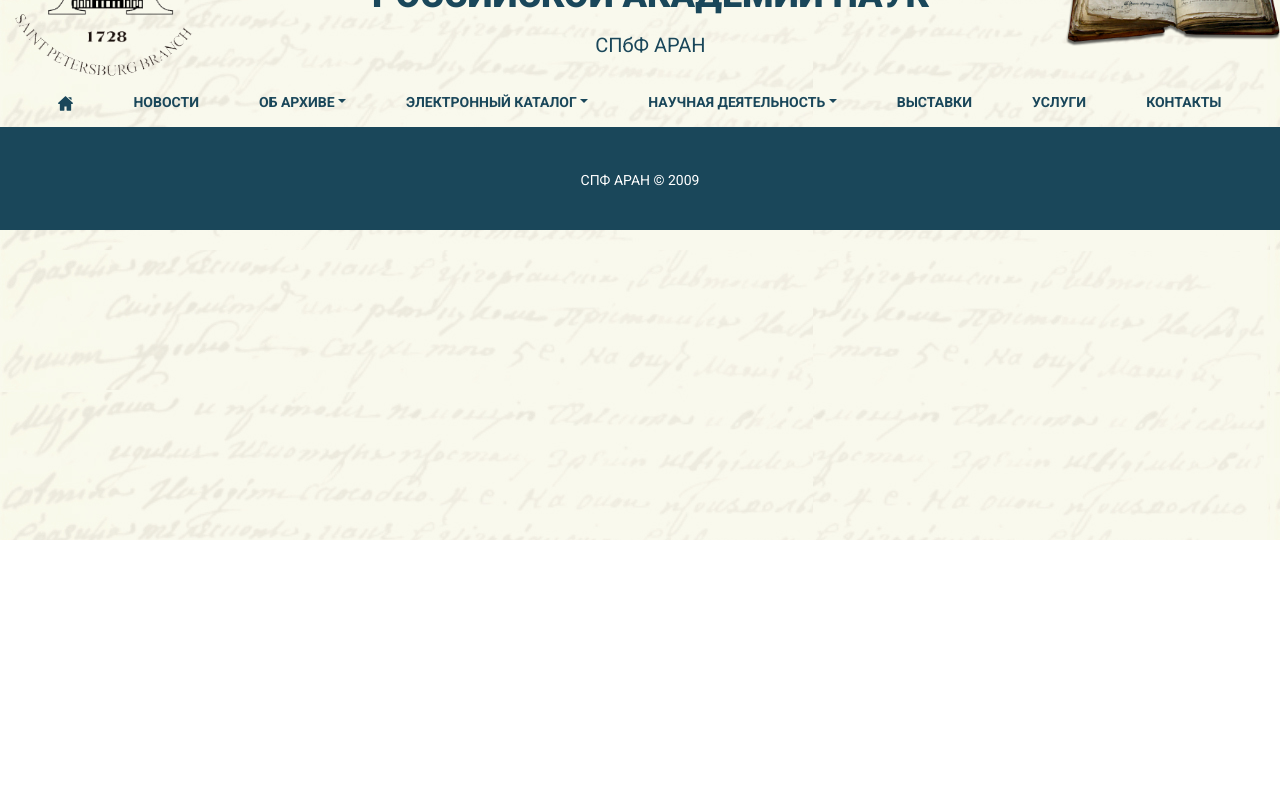
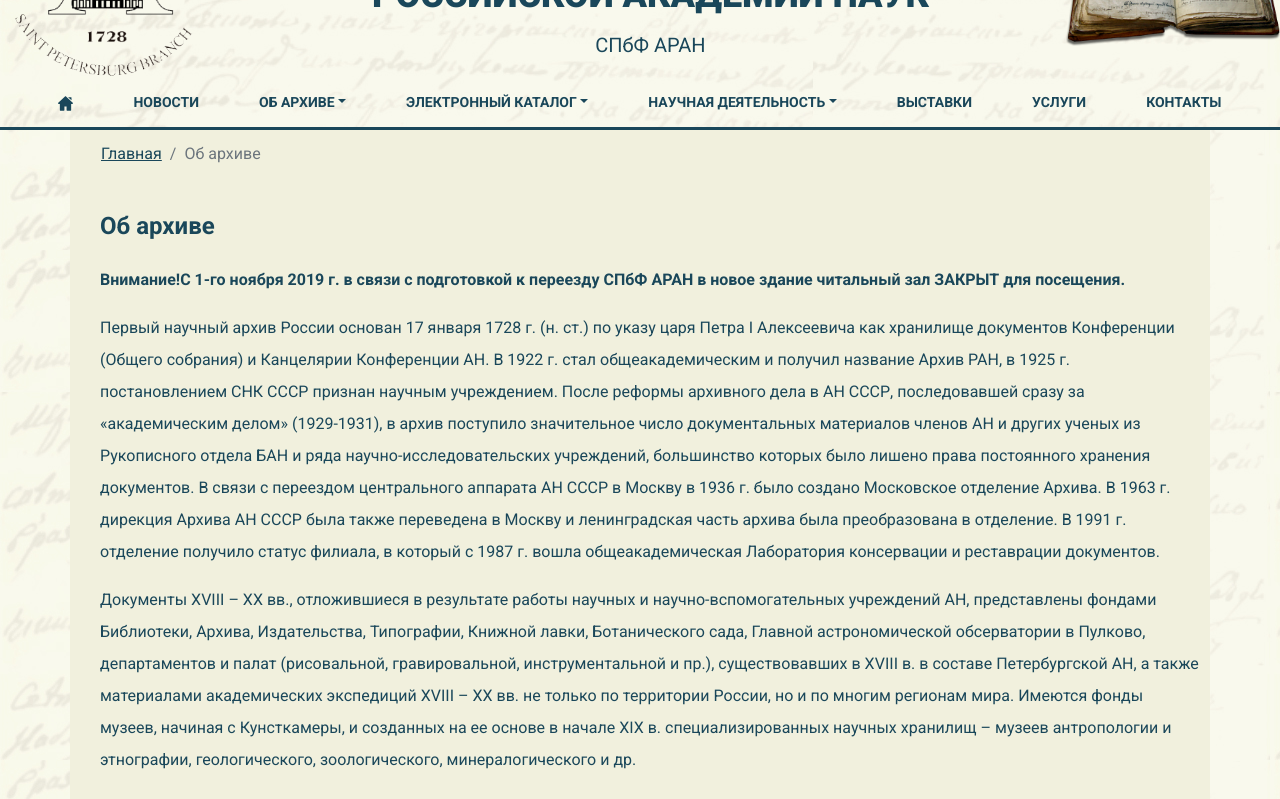
Before and after one commit to JaaneWhite/SPBARANnuxt, a Nuxt app: page /about in a window 1280 px wide. Shown: the part 260-1059 px from the top of the page. Before the commit the page ends 800 px from the top, so only its background shows below. Built offline with nearby package versions, Linux system fonts and the light colour scheme.

Commit message:
+ страница "Об архиве" Начала делать страницу "Публикации"

```diff
--- a/assets/css/main.css
+++ b/assets/css/main.css
@@ -188,6 +188,7 @@
 .content-row {
     background-color: #f1f0dd;
     margin: auto;
+    min-height: 900px;
 }
 
 .main-content-block {
@@ -354,16 +355,21 @@
     font-size: 14px;
     line-height: 1.2;
 }
-.breadcrumb {
+.breadcrumbs {
     width: 100%;
     background-color: transparent;
     color: #1A475A;
     padding-bottom: 0px;
     margin-bottom: 0px;
+    padding-left: 30px;
 }
-.breadcrumb a {
+.breadcrumbs a {
     color: #1A475A;
     text-decoration: underline;
+}
+.breadcrumb {
+    background-color: transparent;
+    margin-bottom: 0px;
 }
 .news-bottom {
     margin-top: 40px;
@@ -392,3 +398,36 @@
     font-size: 16px;
     font-family: Roboto;
 }
+.about-attention {
+    font-size: 16px;
+    font-weight: bold;
+    line-height: 2;
+    text-align: left;
+    color: #1a475a;
+    padding-left: 15px;
+    padding-right: 15px;
+}
+.about-text {
+    font-size: 16px;
+    line-height: 2;
+    text-align: left;
+    color: #1a475a;
+    padding-left: 15px;
+    padding-right: 15px;
+}
+.publ-group-row {
+    min-width: 500px;
+    padding-left: 15px;
+    padding-right: 30px;
+    display: block;
+}
+.publ-group-col {
+    padding-left: 0px;
+    width: 100%;
+
+    height: 110px;
+}
+.publ-col {
+    width: 100%;
+    height: 110px;
+}
--- a/components/breadcrumbs.vue
+++ /dev/null
@@ -1,29 +0,0 @@
-<template>
-  <b-row class="breadcrumb">
-  <b-breadcrumb :items="items"></b-breadcrumb>
-  </b-row>
-</template>
-
-<script>
-export default {
-  name: "breadcrumbs",
-  data() {
-    return {
-      items: [
-        {
-          text: 'Главная',
-          to: '/'
-        },
-        {
-          text: 'Новости',
-          to: 'news'
-        }
-      ]
-    }
-  }
-}
-</script>
-
-<style scoped>
-
-</style>
--- a/components/mainMenu.vue
+++ b/components/mainMenu.vue
@@ -1,25 +1,24 @@
 <template>
   <b-nav pills class="top-menu">
-    <b-nav-item class="menu-button-top">
+    <b-nav-item to="/" class="menu-button-top">
       <b-img src="~/assets/SVG/home.svg" class="home-logo" alt="Home"></b-img>
     </b-nav-item>
     <b-nav-item class="menu-button-top" to="news">НОВОСТИ</b-nav-item>
     <b-nav-item-dropdown class="menu-button-top" id="dropdown-1" text="ОБ АРХИВЕ">
-      <b-dropdown-item>История архива</b-dropdown-item>
+      <b-dropdown-item href="about">История архива</b-dropdown-item>
       <b-dropdown-item>Архив РАН</b-dropdown-item>
       <b-dropdown-item>Архивное законодательство</b-dropdown-item>
       <b-dropdown-item>Уставные документы</b-dropdown-item>
       <b-dropdown-item>Структура</b-dropdown-item>
       <b-dropdown-item>Сотрудники</b-dropdown-item>
       <b-dropdown-item>Архив в СМИ</b-dropdown-item>
-      <b-dropdown-item>Контакты</b-dropdown-item>
     </b-nav-item-dropdown>
     <b-nav-item-dropdown id="dropdown-2" text="ЭЛЕКТРОННЫЙ КАТАЛОГ" class="menu-button-top">
       <b-dropdown-item>Фонды</b-dropdown-item>
 
     </b-nav-item-dropdown>
     <b-nav-item-dropdown id="dropdown-3" text="НАУЧНАЯ ДЕЯТЕЛЬНОСТЬ" class="menu-button-top">
-      <b-dropdown-item>Публикации</b-dropdown-item>
+      <b-dropdown-item href="publications">Публикации</b-dropdown-item>
     </b-nav-item-dropdown>
     <b-nav-item class="menu-button-top">ВЫСТАВКИ</b-nav-item>
     <b-nav-item class="menu-button-top">УСЛУГИ</b-nav-item>
--- /dev/null
+++ b/pages/about.vue
@@ -0,0 +1,45 @@
+<template>
+  <div class="content-wrap">
+    <div class="content-row">
+      <b-row class="breadcrumbs">
+        <b-breadcrumb :items="items"></b-breadcrumb>
+      </b-row>
+      <b-container class="main-content-block">
+        <b-row class="actual-title">Об архиве</b-row>
+        <b-row class="about-attention">
+          <p>Внимание!</p>
+          <p>С 1-го ноября 2019 г. в связи с подготовкой к переезду СПбФ АРАН в новое здание читальный зал ЗАКРЫТ для посещения.</p>
+        </b-row>
+        <b-row class="about-text">
+        <p>Первый научный архив России основан 17 января 1728 г. (н. ст.) по указу царя Петра I Алексеевича как хранилище документов Конференции (Общего собрания) и Канцелярии Конференции АН. В 1922 г. стал общеакадемическим и получил название Архив РАН, в 1925 г. постановлением СНК СССР признан научным учреждением. После реформы архивного дела в АН СССР, последовавшей сразу за «академическим делом» (1929-1931), в архив поступило значительное число документальных материалов членов АН и других ученых из Рукописного отдела БАН и ряда научно-исследовательских учреждений, большинство которых было лишено права постоянного хранения документов. В связи с переездом центрального аппарата АН СССР в Москву в 1936 г. было создано Московское отделение Архива. В 1963 г. дирекция Архива АН СССР была также переведена в Москву и ленинградская часть архива была преобразована в отделение. В 1991 г. отделение получило статус филиала, в который с 1987 г. вошла общеакадемическая Лаборатория консервации и реставрации документов.</p>
+        <p>Документы XVIII – XX вв., отложившиеся в результате работы научных и научно-вспомогательных учреждений АН, представлены фондами Библиотеки, Архива, Издательства, Типографии, Книжной лавки, Ботанического сада, Главной астрономической обсерватории в Пулково, департаментов и палат (рисовальной, гравировальной, инструментальной и пр.), существовавших в XVIII в. в составе Петербургской АН, а также материалами академических экспедиций XVIII – XX вв. не только по территории России, но и по многим регионам мира. Имеются фонды музеев, начиная с Кунсткамеры, и созданных на ее основе в начале XIX в. специализированных научных хранилищ – музеев антропологии и этнографии, геологического, зоологического, минералогического и др.</p>
+        <p>Развитие науки в кон. XIX – первой трети XX в. характеризуют материалы многочисленных комитетов, ассоциаций и комиссий (Археографической, Византийской, Комиссий по изучению естественных производительных сил (1915-1930) и племенного состава населения СССР (1917-1930) и т. п.), и созданных на их основе лабораторий и институтов, находившихся в Петербурге-Ленинграде — Астрономического, Физико-математического, Геоморфологического, Химического, Демографического, Петрографического и пр., а также Института русской литературы (Пушкинского Дома), Азиатского музея – Института востоковедения и других институтов гуманитарного профиля.</p>
+        </b-row>
+      </b-container>
+    </div>
+  </div>
+</template>
+
+<script>
+export default {
+  name: "about",
+  data() {
+    return {
+      items: [
+        {
+          text: 'Главная',
+          to: '/'
+        },
+        {
+          text: 'Об архиве',
+          active: true
+        }
+      ]
+    }
+  }
+}
+</script>
+
+<style scoped>
+
+</style>
--- a/pages/news.vue
+++ b/pages/news.vue
@@ -1,7 +1,9 @@
 <template>
   <div class="content-wrap">
     <div class="content-row">
-      <breadcrumbs />
+      <b-row class="breadcrumbs">
+        <b-breadcrumb :items="items"></b-breadcrumb>
+      </b-row>
       <b-container class="main-content-block">
         <b-row class="actual-title">Новости</b-row>
         <b-container class="news-rows">
@@ -41,12 +43,25 @@
 </template>
 
 <script>
-import breadcrumbs from "~/components/breadcrumbs";
 import pagination from "~/components/pagination";
 
 export default {
   name: "news",
-  components: {breadcrumbs, pagination}
+  components: {pagination},
+  data() {
+    return {
+      items: [
+        {
+          text: 'Главная',
+          to: '/'
+        },
+        {
+          text: 'Новости',
+          active: true
+        }
+      ]
+    }
+  }
 }
 
 </script>
--- /dev/null
+++ b/pages/publications.vue
@@ -0,0 +1,43 @@
+<template>
+  <div class="content-wrap">
+    <div class="content-row">
+      <b-row class="breadcrumbs">
+        <b-breadcrumb :items="items"></b-breadcrumb>
+      </b-row>
+      <b-container class="main-content-block">
+        <b-row class="actual-title">Публикации</b-row>
+        <b-row class="publ-group-row">
+          <b-button v-b-toggle.collapse-a class="publ-group-col">Указатели по фондам архива РАН</b-button>
+          <b-collapse id="collapse-a" class="publ-col">
+            <b-card>I am collapsible content A!</b-card>
+          </b-collapse>
+        </b-row>
+      </b-container>
+    </div>
+  </div>
+
+</template>
+
+<script>
+export default {
+  name: "publications",
+  data() {
+    return {
+      items: [
+        {
+          text: 'Главная',
+          to: '/'
+        },
+        {
+          text: 'Научная деятельность - Публикации',
+          active: true
+        }
+      ]
+    }
+  }
+}
+</script>
+
+<style scoped>
+
+</style>
```
